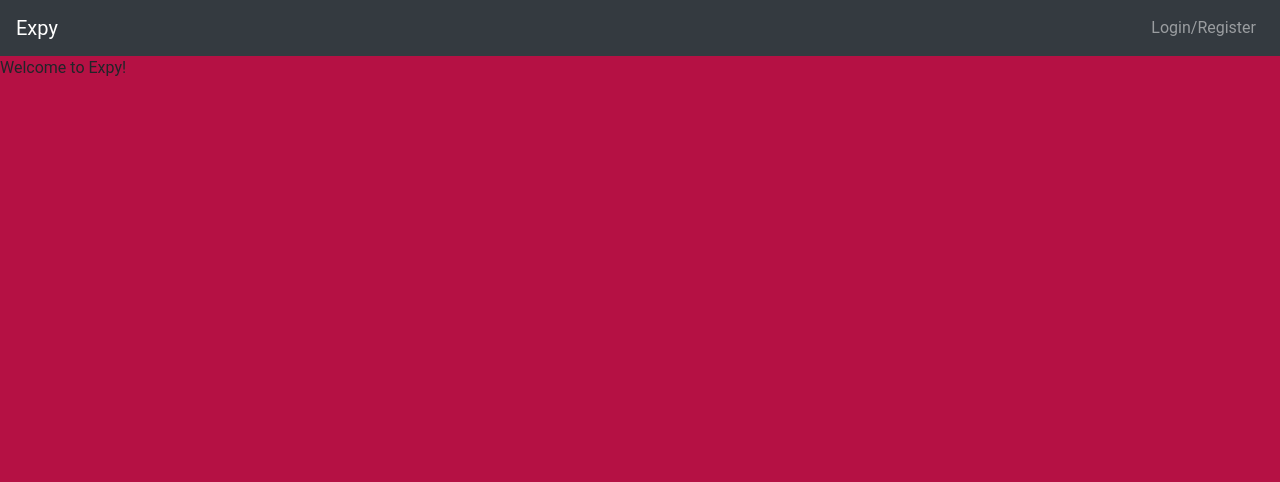
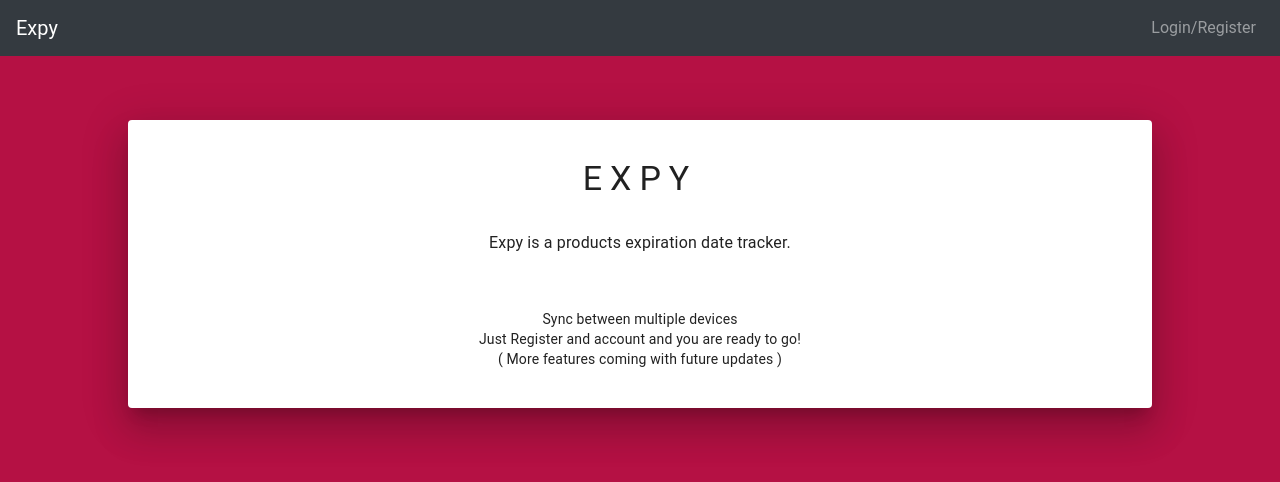
Before and after one commit to dpgian/Expiry, a React (Create React App) app in the folder client/: page / in a window 1280 px wide. Shown: the top 482 px of the page. Built offline with nearby package versions, Linux system fonts and the light colour scheme.

Commit message:
New build. Few tweaks on About page and items table

```diff
--- a/client/src/pages/About.js
+++ b/client/src/pages/About.js
@@ -1,10 +1,38 @@
 import React from 'react'
+import { makeStyles } from '@material-ui/core/styles'
+
+import { Paper, Typography } from '@material-ui/core'
+
+const useStyles = makeStyles({
+    about_page: {
+        width: '80%',
+        margin: '5% auto',
+        padding: '3%'
+    }
+})
+
 
 const About = () => {
+
+    const classes = useStyles()
+
     return (
-        <div>
-            Welcome to Expy!
-        </div>
+        <>
+            <Paper elevation={23} square={false} className={classes.about_page}>
+                <Typography variant='h4' align='center' style={{letterSpacing: '.5rem'}}>EXPY</Typography>
+                <Typography variant='subtitle1' align='center' style={{margin: '3% auto'}}>
+                    Expy is a products expiration date tracker.
+                </Typography>
+                    <br/>
+                <Typography variant='body2' align='center'>
+                    Sync between multiple devices
+                    <br />
+                    Just Register and account and you are ready to go!
+                    <br />
+                    ( More features coming with future updates )
+                </Typography>
+            </Paper>
+        </>
     )
 }
 
--- a/client/src/pages/Items.js
+++ b/client/src/pages/Items.js
@@ -68,11 +68,11 @@ let Item = ( {setStoreName} ) => {
 
     return (
       <>
-        <div style={{ maxWidth: '80%', margin: 'auto', paddingTop: '1rem' }}>
+        <div style={{ maxWidth: '100%', margin: 'auto', paddingTop: '1rem' }}>
           <MaterialTable
             columns={[
-              { title: 'Name', field: 'name', sorting: false },
-              { title: 'Date', field: 'date', sorting: false,
+              { title: 'Name', field: 'name', sorting: false, removable: false },
+              { title: 'Date', field: 'date', sorting: false, removable: false,
                 editComponent: () => (
                   <MuiPickersUtilsProvider utils={MomentUtils}>
                     <DatePicker
@@ -86,7 +86,8 @@ let Item = ( {setStoreName} ) => {
                     />
                   </MuiPickersUtilsProvider>
                 )
-               }
+               },
+              {title: 'Group', field: 'group', sorting: true}
             ]}
             data={data}
             editable={{
@@ -104,6 +105,8 @@ let Item = ( {setStoreName} ) => {
                                          .catch(err => console.log(err))
             }}
             options={{
+              columnsButton: true,
+              grouping: false,
               actionsColumnIndex: -1,
               paging: false,
               draggable: false,
```
Also changed, not shown: 18 other files (tests, documents, lock files or other folders).
